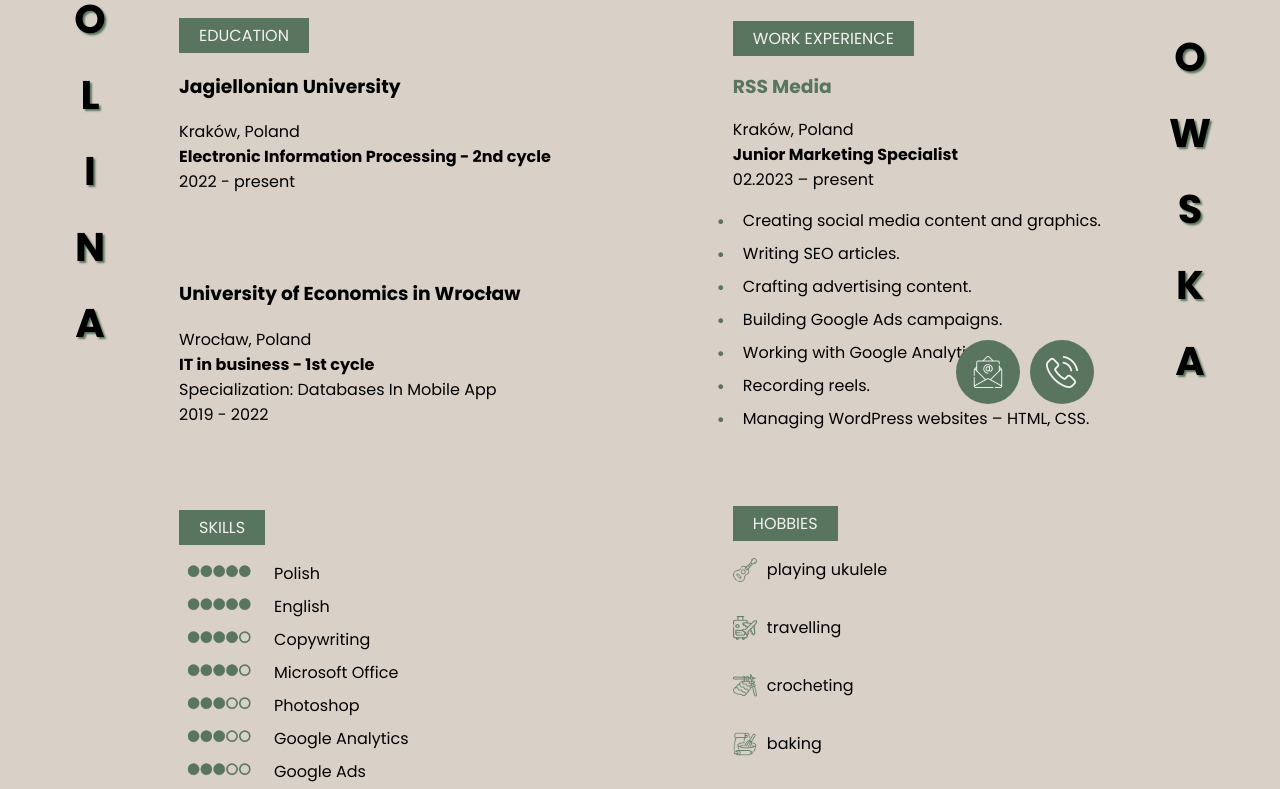
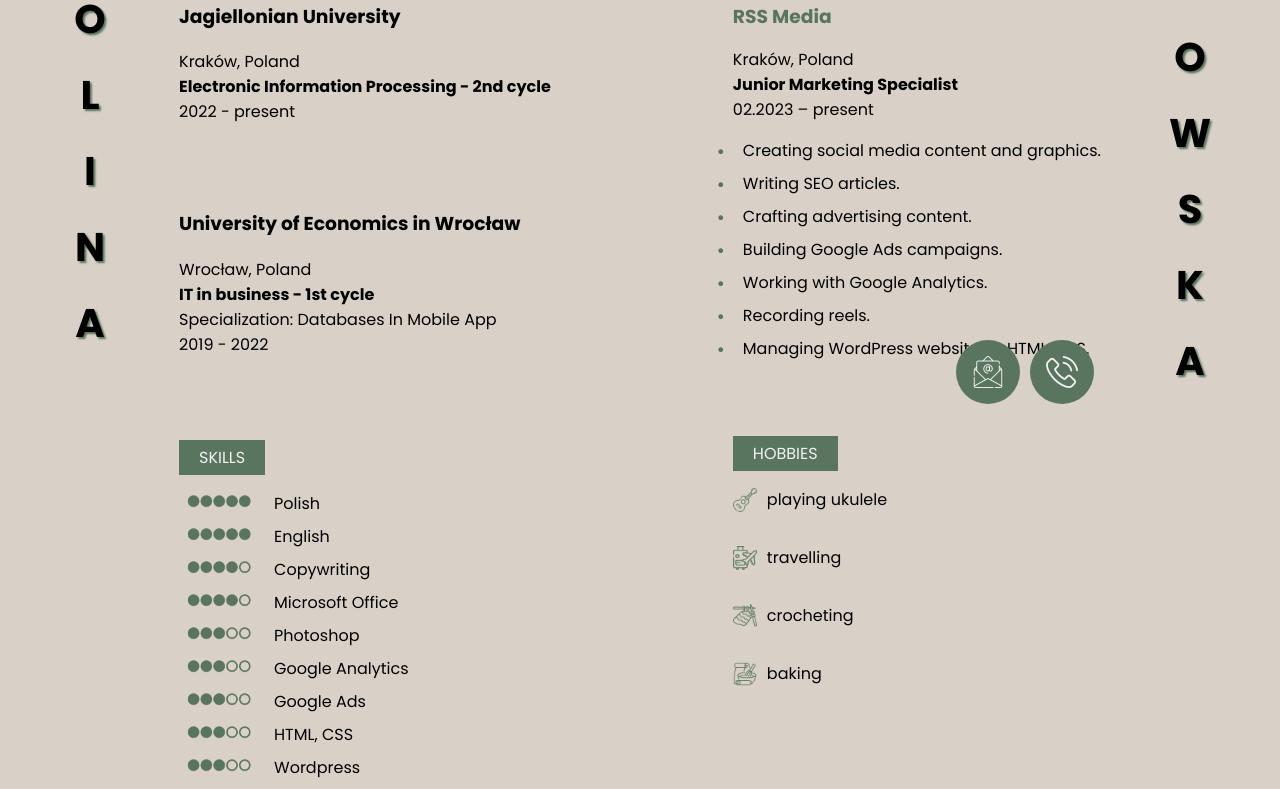
Before and after one commit to karpawlowska/hypermedia1, a plain HTML site: page index.html in a window 1280 px wide. Shown: the part 333-1122 px from the top of the page. Drawn offline with Linux system fonts and the light colour scheme.

Commit message:
css update

```diff
--- a/style.css
+++ b/style.css
@@ -9,7 +9,7 @@ body, html {
     display: flex;
     justify-content: center;
     align-items: flex-start;
-    padding-top: 100px;
+    padding-top: 30px;
     gap: 150px;
     flex-wrap: wrap;
 }
```
